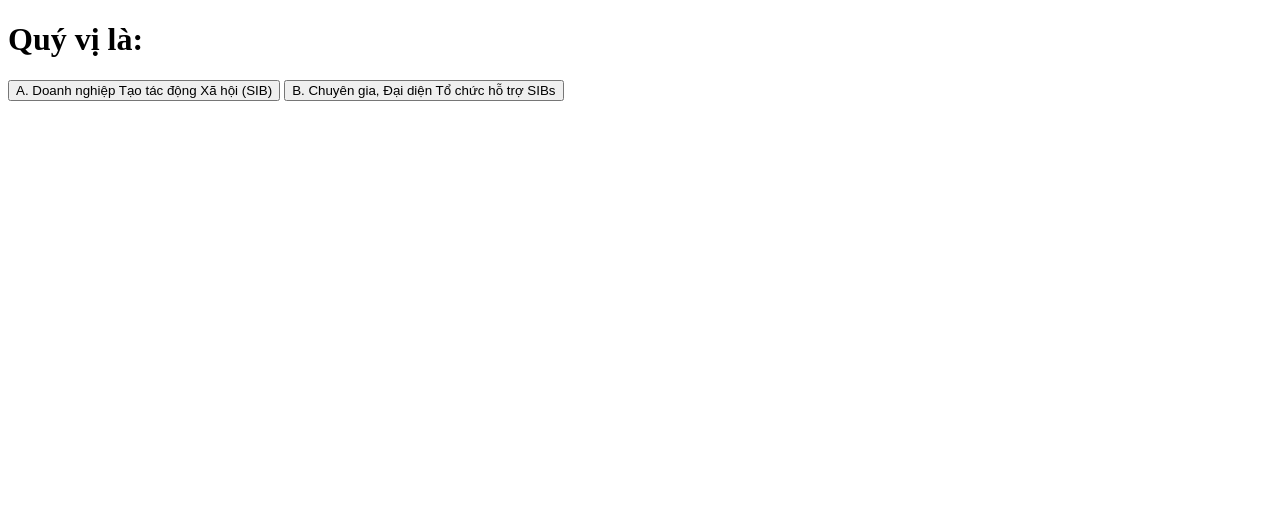
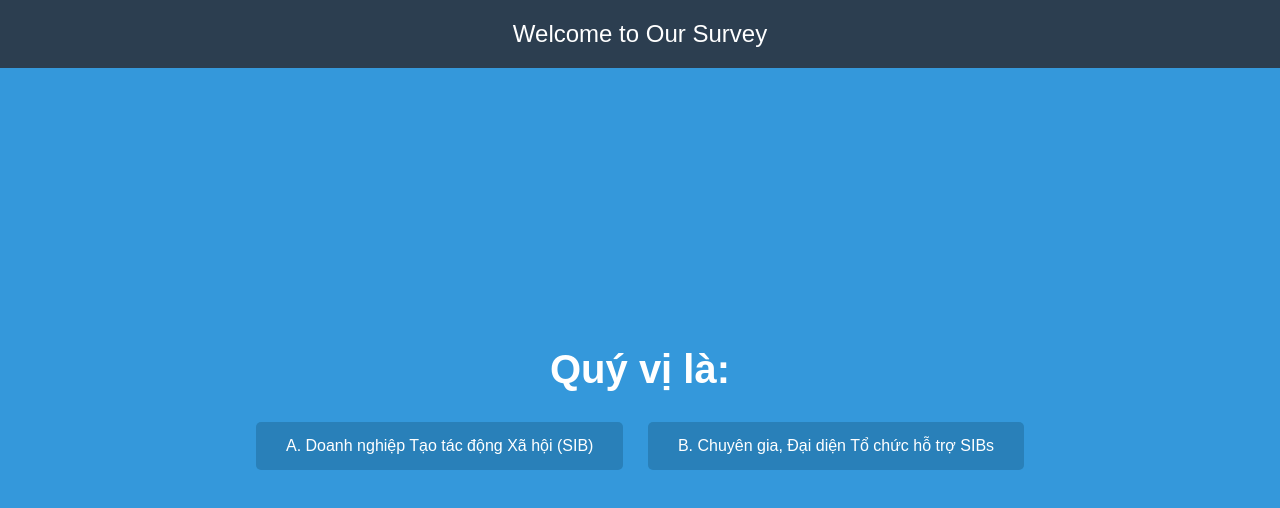
Before and after one commit to csip123/qr, a plain HTML site: page index.html in a window 1280 px wide. Drawn offline with Linux system fonts and the light colour scheme.

Commit message:
Update index.html

```diff
--- a/index.html
+++ b/index.html
@@ -4,10 +4,57 @@
     <meta charset="UTF-8">
     <meta name="viewport" content="width=device-width, initial-scale=1.0">
     <title>Chọn Đối Tượng</title>
+    <style>
+        body {
+            background-color: #3498db;
+            color: white;
+            font-family: Arial, sans-serif;
+            display: flex;
+            justify-content: center;
+            align-items: center;
+            height: 100vh;
+            margin: 0;
+            flex-direction: column;
+        }
+        .container {
+            text-align: center;
+        }
+        h1 {
+            font-size: 2.5em;
+            margin-bottom: 20px;
+        }
+        button {
+            background-color: #2980b9;
+            color: white;
+            border: none;
+            padding: 15px 30px;
+            margin: 10px;
+            font-size: 1em;
+            cursor: pointer;
+            border-radius: 5px;
+            transition: background-color 0.3s ease;
+        }
+        button:hover {
+            background-color: #1abc9c;
+        }
+        .banner {
+            width: 100%;
+            background-color: #2c3e50;
+            padding: 20px 0;
+            position: fixed;
+            top: 0;
+            left: 0;
+            text-align: center;
+            font-size: 1.5em;
+        }
+    </style>
 </head>
 <body>
-    <h1>Quý vị là:</h1>
-    <button onclick="window.location.href='https://forms.gle/DfbSL9vVbBY26zvDA'">A. Doanh nghiệp Tạo tác động Xã hội (SIB)</button>
-    <button onclick="window.location.href='https://forms.gle/HEv53qZPqEaNCVJ38'">B. Chuyên gia, Đại diện Tổ chức hỗ trợ SIBs</button>
+    <div class="banner">Welcome to Our Survey</div>
+    <div class="container">
+        <h1>Quý vị là:</h1>
+        <button onclick="window.location.href='https://forms.gle/DfbSL9vVbBY26zvDA'">A. Doanh nghiệp Tạo tác động Xã hội (SIB)</button>
+        <button onclick="window.location.href='https://forms.gle/HEv53qZPqEaNCVJ38'">B. Chuyên gia, Đại diện Tổ chức hỗ trợ SIBs</button>
+    </div>
 </body>
 </html>
```
